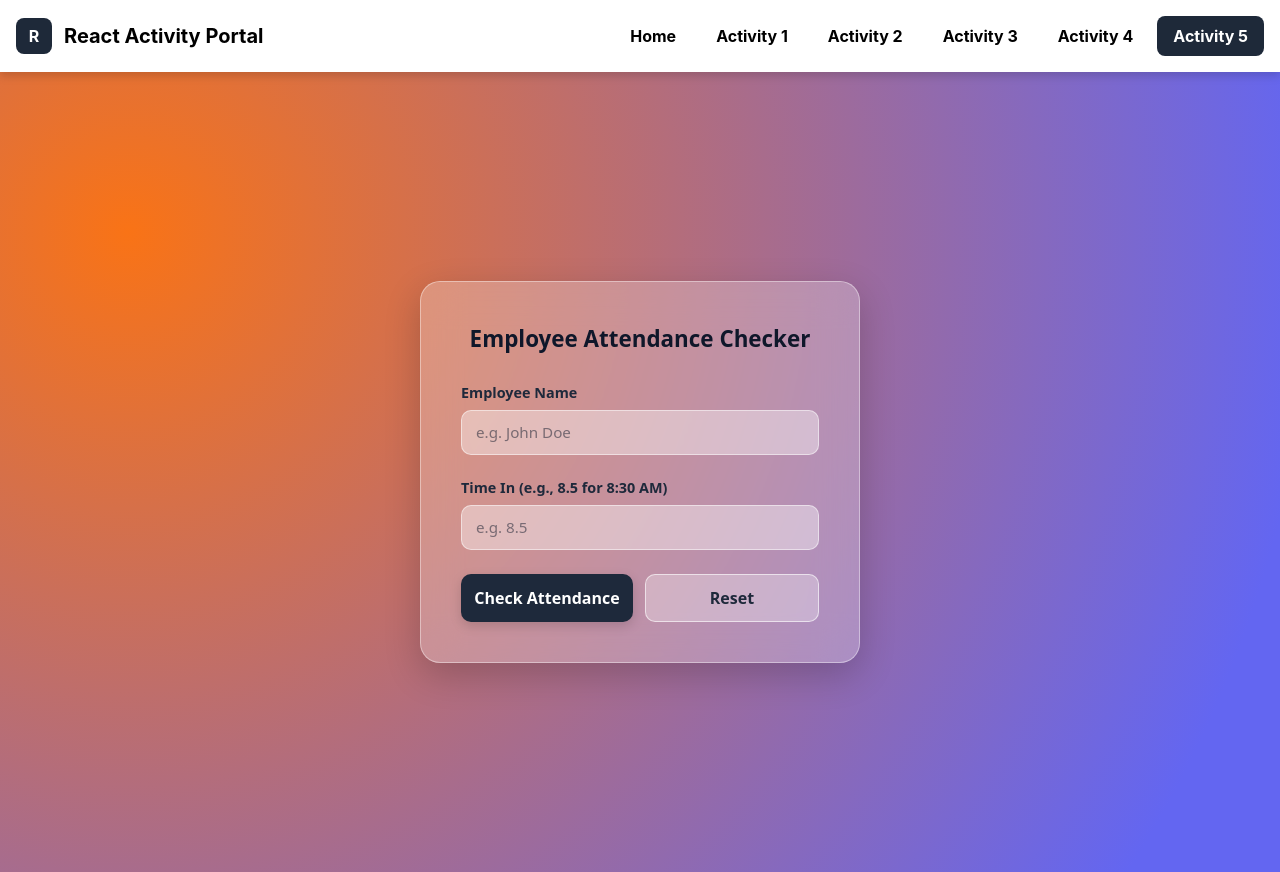
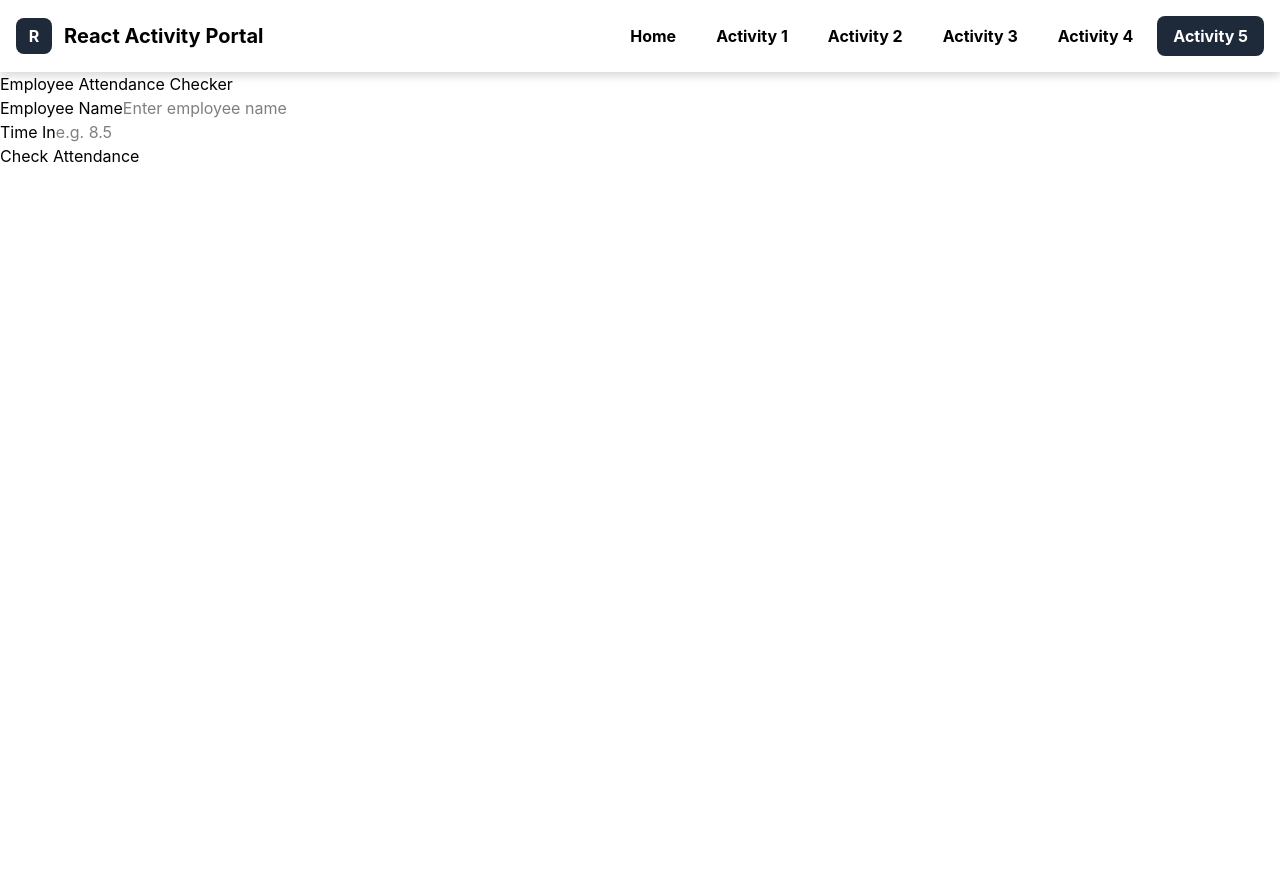
Before and after one commit to FallenFromTheKliff/ByteSizedReact, a React (Vite) app: page /act5-attendance-checker in a window 1280 px wide. After the commit the page ends 800 px from the top, so only its background shows below. Built offline with nearby package versions, Linux system fonts and the light colour scheme.

Commit message:
Base Components and Inputs

```diff
--- a/src/pages/AttendanceChecker.jsx
+++ b/src/pages/AttendanceChecker.jsx
@@ -3,235 +3,32 @@ import { useState } from 'react';
 export default function AttendanceChecker() {
   const [employeeName, setEmployeeName] = useState('');
   const [timeIn, setTimeIn] = useState('');
-  const [result, setResult] = useState(null);
-  const [error, setError] = useState('');
-
-  const handleCheckAttendance = (e) => {
-    e.preventDefault();
-
-    if (!employeeName.trim() || timeIn === '') {
-      setError('Please provide both Employee Name and Time In.');
-      setResult(null);
-      return;
-    }
-
-    const time = parseFloat(timeIn);
-
-    if (isNaN(time) || time < 0 || time > 24) {
-      setError('Please enter a valid time value (e.g., 8.5 for 8:30 AM).');
-      setResult(null);
-      return;
-    }
-
-    setError('');
-
-    let status;
-    let message;
-    let statusBg;
-    let statusBorder;
-    let statusTextColor;
-
-    // Activity 5 logic requirements
-    if (time <= 8) {
-      status = 'On Time';
-      message = 'Status: On Time - Good job!';
-      statusBg = 'rgba(220, 252, 231, 0.4)';
-      statusBorder = 'rgba(74, 222, 128, 0.5)';
-      statusTextColor = '#065f46';
-    } else if (time <= 9) {
-      status = 'Late';
-      message = 'Status: Late - Please be on time tomorrow.';
-      statusBg = 'rgba(254, 243, 199, 0.4)';
-      statusBorder = 'rgba(245, 158, 11, 0.5)';
-      statusTextColor = '#92400e';
-    } else {
-      status = 'Very Late';
-      message = 'Status: Very Late - Report to your supervisor.';
-      statusBg = 'rgba(254, 226, 226, 0.4)';
-      statusBorder = 'rgba(239, 68, 68, 0.5)';
-      statusTextColor = '#991b1b';
-    }
-
-    setResult({
-      name: employeeName,
-      time: time,
-      status: status,
-      message: message,
-      statusBg: statusBg,
-      statusBorder: statusBorder,
-      statusTextColor: statusTextColor,
-    });
-  };
-
-  const handleReset = () => {
-    setEmployeeName('');
-    setTimeIn('');
-    setResult(null);
-    setError('');
-  };
 
   return (
-    <div
-      style={{
-        minHeight: '100vh',
-        width: '100%',
-        display: 'flex',
-        justifyContent: 'center',
-        alignItems: 'center',
-        background: 'radial-gradient(circle at 10% 20%, rgb(249, 115, 22) 0%, rgb(99, 102, 241) 90.1%)',
-        padding: '20px',
-        boxSizing: 'border-box',
-      }}
-    >
-      <div
-        style={{
-          width: '100%',
-          maxWidth: '440px',
-          padding: '2.5rem',
-          borderRadius: '20px',
-          background: 'rgba(255, 255, 255, 0.25)',
-          backdropFilter: 'blur(20px)',
-          WebkitBackdropFilter: 'blur(20px)',
-          border: '1px solid rgba(255, 255, 255, 0.4)',
-          boxShadow: '0 12px 36px 0 rgba(0, 0, 0, 0.2)',
-          color: '#0f172a',
-          fontFamily: 'system-ui, -apple-system, sans-serif',
-        }}
-      >
-        <h2 style={{ margin: '0 0 1.5rem 0', fontSize: '1.4rem', textAlign: 'center', fontWeight: '700' }}>
-          Employee Attendance Checker
-        </h2>
-
-        <form onSubmit={handleCheckAttendance}>
-          <div style={{ marginBottom: '1.25rem' }}>
-            <label style={{ fontSize: '0.9rem', fontWeight: '600', color: '#1e293b' }}>
-              Employee Name
-            </label>
+    <div>
+      <h2>Employee Attendance Checker</h2>
+      <form>
+        <div>
+          <label>Employee Name</label>
           <input
             type="text"
             value={employeeName}
             onChange={(e) => setEmployeeName(e.target.value)}
-              placeholder="e.g. John Doe"
-              style={{
-                width: '100%',
-                padding: '10px 14px',
-                marginTop: '6px',
-                borderRadius: '10px',
-                border: '1px solid rgba(255, 255, 255, 0.5)',
-                background: 'rgba(255, 255, 255, 0.4)',
-                color: '#0f172a',
-                fontSize: '0.95rem',
-                outline: 'none',
-                boxSizing: 'border-box',
-              }}
+            placeholder="Enter employee name"
           />
         </div>
-
-          <div style={{ marginBottom: '1.25rem' }}>
-            <label style={{ fontSize: '0.9rem', fontWeight: '600', color: '#1e293b' }}>
-              Time In (e.g., 8.5 for 8:30 AM)
-            </label>
+        <div>
+          <label>Time In</label>
           <input
             type="number"
             step="0.01"
             value={timeIn}
             onChange={(e) => setTimeIn(e.target.value)}
             placeholder="e.g. 8.5"
-              style={{
-                width: '100%',
-                padding: '10px 14px',
-                marginTop: '6px',
-                borderRadius: '10px',
-                border: '1px solid rgba(255, 255, 255, 0.5)',
-                background: 'rgba(255, 255, 255, 0.4)',
-                color: '#0f172a',
-                fontSize: '0.95rem',
-                outline: 'none',
-                boxSizing: 'border-box',
-              }}
           />
         </div>
-
-          <div style={{ display: 'flex', gap: '12px', marginTop: '1.5rem' }}>
-            <button
-              type="submit"
-              style={{
-                flex: 1,
-                padding: '11px',
-                borderRadius: '10px',
-                border: 'none',
-                background: '#1e293b',
-                color: '#ffffff',
-                fontWeight: '600',
-                cursor: 'pointer',
-                boxShadow: '0 4px 12px rgba(0,0,0,0.15)',
-              }}
-            >
-              Check Attendance
-            </button>
-            <button
-              type="button"
-              onClick={handleReset}
-              style={{
-                flex: 1,
-                padding: '11px',
-                borderRadius: '10px',
-                border: '1px solid rgba(255, 255, 255, 0.6)',
-                background: 'rgba(255, 255, 255, 0.3)',
-                color: '#1e293b',
-                fontWeight: '600',
-                cursor: 'pointer',
-              }}
-            >
-              Reset
-            </button>
-          </div>
+        <button type="submit">Check Attendance</button>
       </form>
-
-        {error && (
-          <div
-            style={{
-              marginTop: '1.25rem',
-              padding: '10px 14px',
-              borderRadius: '8px',
-              background: 'rgba(254, 226, 226, 0.6)',
-              border: '1px solid rgba(239, 68, 68, 0.4)',
-              color: '#991b1b',
-              fontSize: '0.9rem',
-              fontWeight: '500',
-            }}
-          >
-            {error}
-          </div>
-        )}
-
-        {result && (
-          <div
-            style={{
-              marginTop: '1.5rem',
-              padding: '1.25rem',
-              borderRadius: '12px',
-              background: result.statusBg,
-              border: `1px solid ${result.statusBorder}`,
-              backdropFilter: 'blur(8px)',
-            }}
-          >
-            <h3 style={{ margin: '0 0 0.5rem 0', fontSize: '1.05rem', color: '#0f172a' }}>Attendance Result</h3>
-            <p style={{ margin: '0.25rem 0', color: '#1e293b' }}>
-              <strong>Name:</strong> {result.name}
-            </p>
-            <p style={{ margin: '0.25rem 0', color: '#1e293b' }}>
-              <strong>Time In:</strong> {result.time}
-            </p>
-            <p style={{ margin: '0.25rem 0', color: '#1e293b' }}>
-              <strong>Status:</strong> {result.status}
-            </p>
-            <p style={{ margin: '0.5rem 0 0 0', fontWeight: '700', color: result.statusTextColor }}>
-              {result.message}
-            </p>
-          </div>
-        )}
-      </div>
     </div>
   );
 }
```
Lines whose indentation alone changed are shown as unchanged.
